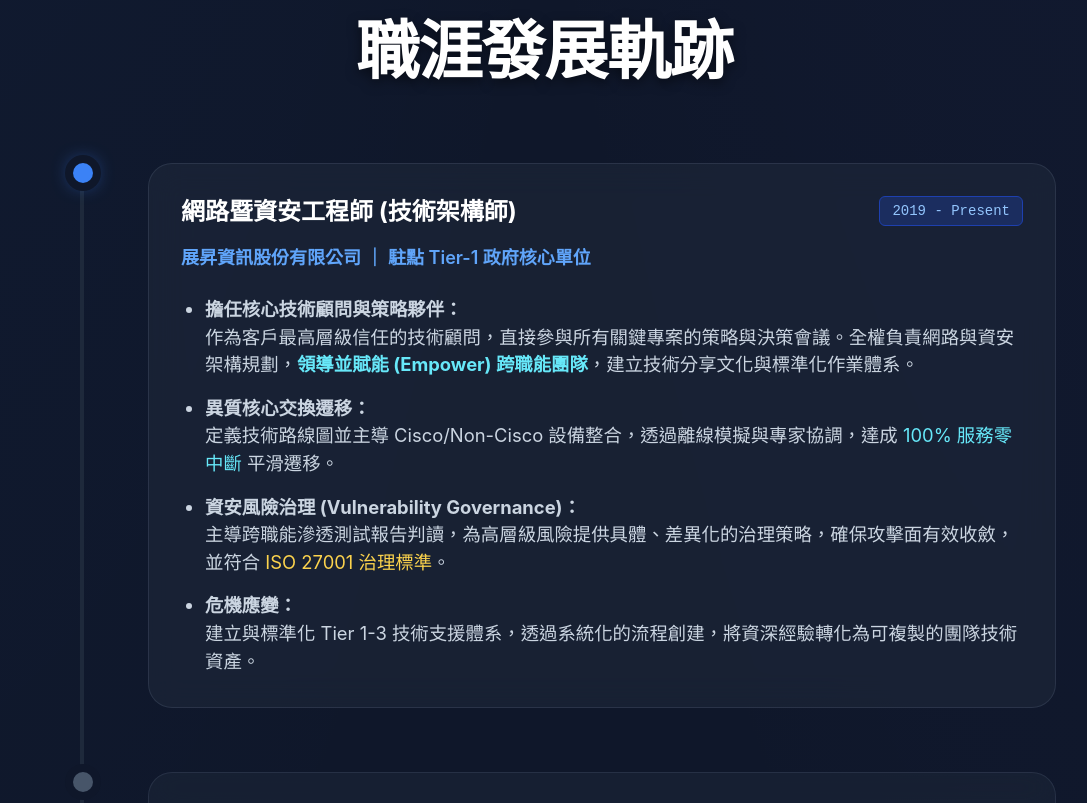
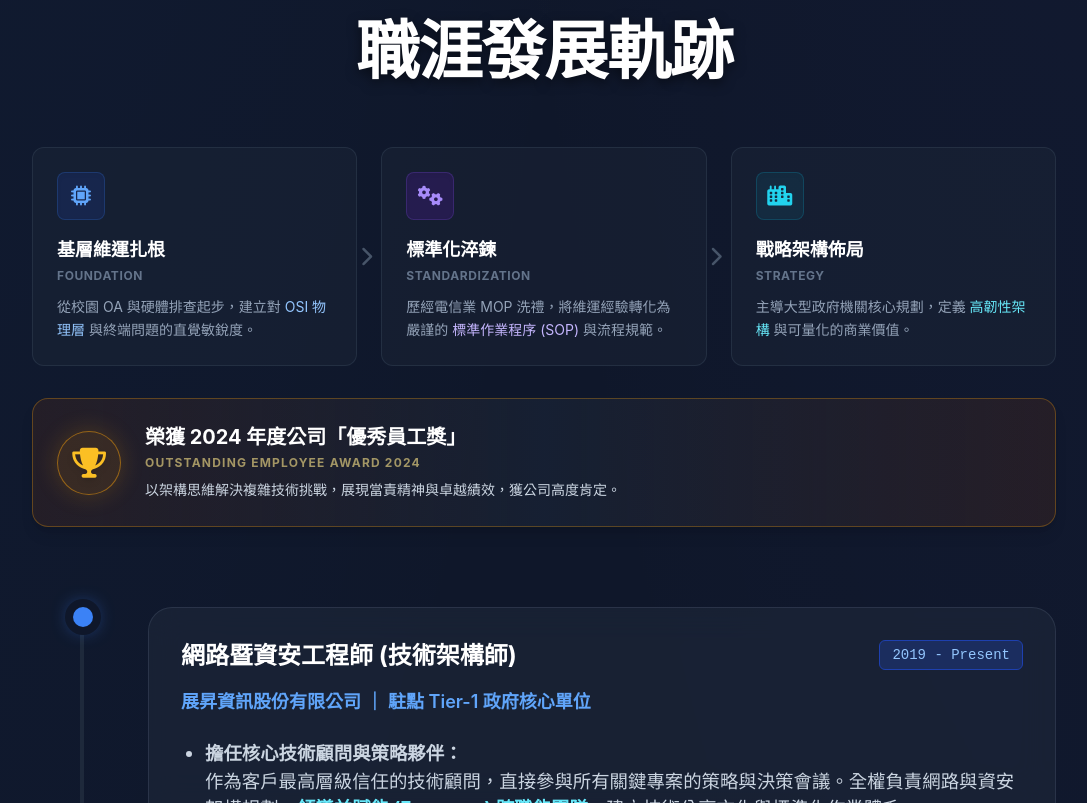
Before and after one commit to love310forever-eng/resume, a plain HTML site: page index.html in a window 1280 px wide. Shown: the part 3468-4271 px from the top of the page, without its empty margins (96-1183 px from the left). Drawn offline with nearby package versions, Linux system fonts and the light colour scheme; a web font is replaced by a local one.

Commit message:
Update index.html

```diff
--- a/index.html
+++ b/index.html
@@ -338,7 +338,73 @@
     <!-- 4. 經歷 Experience -->
     <section id="experience" class="w-full py-24 px-6 fade-in">
         <div class="container mx-auto max-w-5xl">
-            <h3 class="section-title font-black mb-16 text-center text-white">職涯發展軌跡</h3>
+            <h3 class="section-title font-black mb-12 text-center text-white">職涯發展軌跡</h3>
+
+            <!-- ✨ 新增：職涯進化圖表與榮譽亮點 -->
+            <div class="mb-20">
+                <!-- Evolution Chart -->
+                <div class="grid md:grid-cols-3 gap-6 relative mb-8">
+                    <!-- Step 1 -->
+                    <div class="bg-slate-800/40 p-6 rounded-xl border border-slate-700/50 relative group hover:bg-slate-800 transition-colors">
+                        <!-- Arrow for desktop -->
+                        <div class="absolute -right-4 top-1/2 -translate-y-1/2 hidden md:block z-10 text-slate-600">
+                           <i class="fas fa-chevron-right text-xl"></i>
+                        </div>
+                        <div class="w-12 h-12 bg-blue-900/30 rounded-lg flex items-center justify-center text-blue-400 mb-4 text-xl shadow-inner border border-blue-500/20">
+                           <i class="fas fa-microchip"></i>
+                        </div>
+                        <h4 class="text-lg font-bold text-white mb-1">基層維運扎根</h4>
+                        <p class="text-xs text-slate-500 uppercase tracking-wider mb-3 font-bold">Foundation</p>
+                        <p class="text-slate-400 text-sm leading-relaxed">
+                           從校園 OA 與硬體排查起步，建立對 <span class="text-blue-300">OSI 物理層</span> 與終端問題的直覺敏銳度。
+                        </p>
+                    </div>
+
+                    <!-- Step 2 -->
+                    <div class="bg-slate-800/40 p-6 rounded-xl border border-slate-700/50 relative group hover:bg-slate-800 transition-colors">
+                        <!-- Arrow for desktop -->
+                        <div class="absolute -right-4 top-1/2 -translate-y-1/2 hidden md:block z-10 text-slate-600">
+                           <i class="fas fa-chevron-right text-xl"></i>
+                        </div>
+                        <div class="w-12 h-12 bg-violet-900/30 rounded-lg flex items-center justify-center text-violet-400 mb-4 text-xl shadow-inner border border-violet-500/20">
+                           <i class="fas fa-cogs"></i>
+                        </div>
+                        <h4 class="text-lg font-bold text-white mb-1">標準化淬鍊</h4>
+                        <p class="text-xs text-slate-500 uppercase tracking-wider mb-3 font-bold">Standardization</p>
+                        <p class="text-slate-400 text-sm leading-relaxed">
+                           歷經電信業 MOP 洗禮，將維運經驗轉化為嚴謹的 <span class="text-violet-300">標準作業程序 (SOP)</span> 與流程規範。
+                        </p>
+                    </div>
+
+                    <!-- Step 3 -->
+                    <div class="bg-slate-800/40 p-6 rounded-xl border border-slate-700/50 relative group hover:bg-slate-800 transition-colors">
+                        <div class="w-12 h-12 bg-cyan-900/30 rounded-lg flex items-center justify-center text-cyan-400 mb-4 text-xl shadow-inner border border-cyan-500/20">
+                           <i class="fas fa-city"></i>
+                        </div>
+                        <h4 class="text-lg font-bold text-white mb-1">戰略架構佈局</h4>
+                        <p class="text-xs text-slate-500 uppercase tracking-wider mb-3 font-bold">Strategy</p>
+                        <p class="text-slate-400 text-sm leading-relaxed">
+                           主導大型政府機關核心規劃，定義 <span class="text-cyan-300">高韌性架構</span> 與可量化的商業價值。
+                        </p>
+                    </div>
+                </div>
+
+                <!-- Award Banner -->
+                <div class="bg-gradient-to-r from-amber-900/20 via-slate-800/50 to-amber-900/20 border border-amber-500/30 rounded-2xl p-6 flex flex-col md:flex-row items-center gap-6 text-center md:text-left shadow-lg relative overflow-hidden group">
+                    <div class="absolute inset-0 bg-amber-500/5 opacity-0 group-hover:opacity-100 transition-opacity duration-500"></div>
+                    <div class="shrink-0 w-16 h-16 bg-amber-500/10 rounded-full flex items-center justify-center border border-amber-500/50 shadow-[0_0_25px_rgba(245,158,11,0.2)] relative z-10">
+                        <i class="fas fa-trophy text-3xl text-amber-400 drop-shadow-md"></i>
+                    </div>
+                    <div class="relative z-10">
+                        <h4 class="text-xl font-bold text-white mb-1">榮獲 2024 年度公司「優秀員工獎」</h4>
+                        <p class="text-amber-200/60 text-xs font-bold tracking-widest uppercase mb-2">Outstanding Employee Award 2024</p>
+                        <p class="text-slate-300 text-sm leading-relaxed">
+                            以架構思維解決複雜技術挑戰，展現當責精神與卓越績效，獲公司高度肯定。
+                        </p>
+                    </div>
+                </div>
+            </div>
+
             <div class="relative border-l-4 border-slate-800 ml-6 md:ml-12 space-y-16">
 
                 <!-- Job 1 (Updated) -->
```
